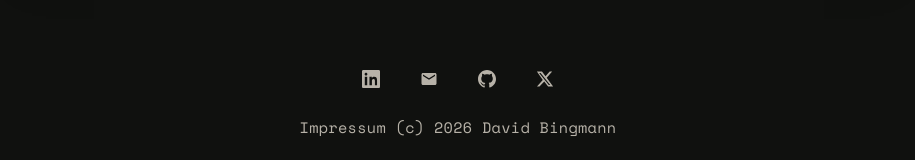
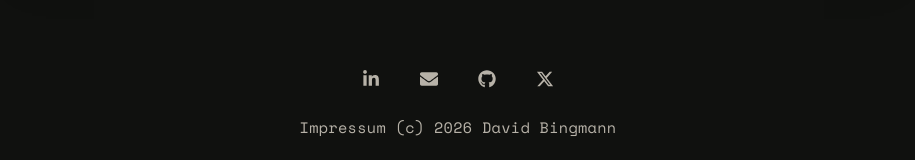
Before and after one commit to davidbingmann/davidbingmann.de, a React (Vite) app: page / in a window 1280 px wide. Shown: the part 1103-1263 px from the top of the page, without its empty margins (182-1097 px from the left). Built offline with nearby package versions, Linux system fonts and the light colour scheme.

Commit message:
fix: render footer social icons as inline SVG

```diff
--- a/src/components/Layout.jsx
+++ b/src/components/Layout.jsx
@@ -1,8 +1,6 @@
 import { NavLink, Outlet } from 'react-router-dom';
-import githubIcon from '../assets/icons/github.svg';
-import linkedinIcon from '../assets/icons/linkedin.svg';
-import xIcon from '../assets/icons/x.svg';
-import mailIcon from '../assets/icons/mail.svg';
+import { FaEnvelope, FaGithub, FaLinkedinIn } from 'react-icons/fa';
+import { FaXTwitter } from 'react-icons/fa6';
 
 const navItems = [
   { to: '/', label: 'home' },
@@ -14,25 +12,25 @@ const socialLinks = [
   {
     label: 'LinkedIn',
     href: 'https://www.linkedin.com/in/david-bingmann-13b897293/',
-    icon: linkedinIcon,
+    Icon: FaLinkedinIn,
     external: true,
   },
   {
     label: 'Mail',
     href: 'mailto:contact@davidbingmann.de',
-    icon: mailIcon,
+    Icon: FaEnvelope,
     external: false,
   },
   {
     label: 'GitHub',
     href: 'https://github.com/davidbingmann',
-    icon: githubIcon,
+    Icon: FaGithub,
     external: true,
   },
   {
     label: 'X',
     href: 'https://x.com/davidbingmann',
-    icon: xIcon,
+    Icon: FaXTwitter,
     external: true,
   },
 ];
@@ -73,14 +71,7 @@ export default function Layout() {
               rel={link.external ? 'noreferrer' : undefined}
               aria-label={link.label}
             >
-              <span
-                className="footer-icon"
-                aria-hidden="true"
-                style={{
-                  WebkitMaskImage: `url(${link.icon})`,
-                  maskImage: `url(${link.icon})`,
-                }}
-              />
+              <link.Icon className="footer-icon" aria-hidden="true" focusable="false" />
               <span className="sr-only">{link.label}</span>
             </a>
           ))}
--- a/src/styles.css
+++ b/src/styles.css
@@ -334,13 +334,6 @@ p {
   width: 18px;
   height: 18px;
   display: block;
-  background-color: currentColor;
-  -webkit-mask-repeat: no-repeat;
-  mask-repeat: no-repeat;
-  -webkit-mask-size: contain;
-  mask-size: contain;
-  -webkit-mask-position: center;
-  mask-position: center;
 }
 
 .sr-only {
```
